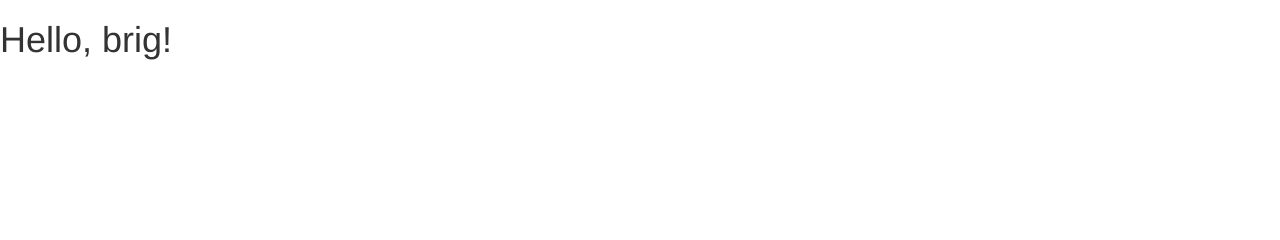
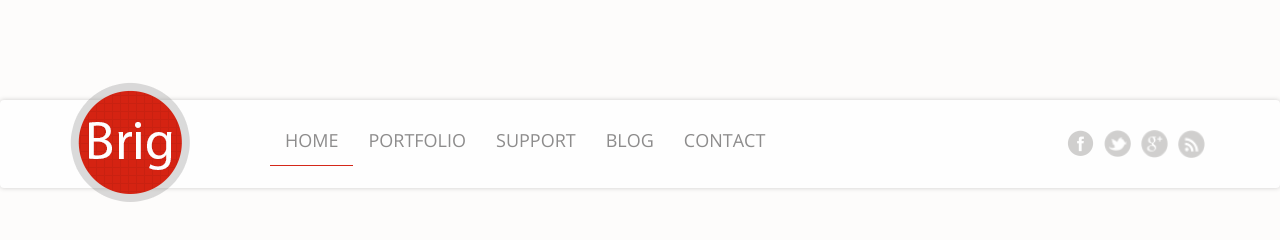
Before and after one commit to Aries-Nsk/bs3-learn, a plain HTML site: page index.html in a window 1280 px wide. Drawn offline with nearby package versions, Linux system fonts and the light colour scheme.

Commit message:
Первоначальная верстка панели меню

```diff
--- /dev/null
+++ b/css/brig.css
@@ -0,0 +1,65 @@
+body{
+    font-family: 'Open Sans', sans-serif;
+    font-size: 12px;
+    color: #868585;
+    background: #fdfcfb;
+    font-weight: normal;
+
+}
+img{
+    max-width: 100%;
+    height: auto;
+}
+
+header{
+    margin: 100px 0 80px;
+}
+.menu{
+    background: #fefefe;
+    border: 0;  /* Убрали рамку вокруг панели меню */
+    box-shadow: 0 0 5px rgba(0, 0, 0, .19); /* Тень вокруг панели меню */
+    padding: 15px 0;    /* Расширили вверх и вниз на 15 px. Слева справо 000 */
+}
+.navbar-brand{
+    padding-right: 80px; /* Отступ справо 80 пикс. */
+}
+.navbar-brand img{      /* Подгоним логотип на место */
+    position: relative;
+    top: -48px;
+}
+.navbar-default .navbar-nav > li > a{   /* Шрифт пунктов меню */
+    color: #8d8c8c;
+    font-size: 18px;
+    text-transform: uppercase;
+}
+.navbar-default .navbar-nav > li.active-link > a{   /* Подсветка активной ссылки */
+    border-bottom: 1px solid #d42819;
+    color: #8d8c8c;
+}
+.navbar-default .navbar-nav:not(.icons) > li > a:hover{   /* При наведении, но не иконки */
+    border-bottom: 1px solid #d42819;
+    color: #8d8c8c;
+}
+.icons > li > a{    /* Растояние между иконками */
+    padding: 15px 5px;
+}
+
+
+/* Large Devices, Wide Screens */
+@media only screen and (max-width : 1200px) {
+
+}
+
+/* Medium Devoces, Desktops */
+@media only screen and (max-width : 992px) {
+
+}
+
+/* Small Devices, Tablets */
+@media only screen and (max-width : 767px) {
+
+}
+
+/* Extra Small Devices, Phones */
+@media only screen and (max-width : 480px) {
+}
--- a/index.html
+++ b/index.html
@@ -1,14 +1,18 @@
 <!DOCTYPE html>
 <html lang="en">
+  <!-- https://webformyself.com/minikurs/bootstrap/index-subscribe.html -->
+  <!-- Вестраю Brig (Bootstrap3) по курсу по ссылки выше -->
   <head>
     <meta charset="utf-8">
     <meta http-equiv="X-UA-Compatible" content="IE=edge">
     <meta name="viewport" content="width=device-width, initial-scale=1">
     <!-- The above 3 meta tags *must* come first in the head; any other head content must come *after* these tags -->
-    <title>Bootstrap test</title>
+    <title>Мой сайт Brig</title>
 
     <!-- Bootstrap -->
+    <link href="https://fonts.googleapis.com/css?family=Open+Sans&amp;subset=cyrillic" rel="stylesheet">
     <link href="css/bootstrap.min.css" rel="stylesheet">
+    <link href="css/brig.css" rel="stylesheet">
 
     <!-- HTML5 shim and Respond.js for IE8 support of HTML5 elements and media queries -->
     <!-- WARNING: Respond.js doesn't work if you view the page via file:// -->
@@ -18,7 +22,45 @@
     <![endif]-->
   </head>
   <body>
-    <h1>Hello, brig!</h1>
+
+    <header>
+      <nav class="navbar navbar-default menu">
+        <div class="container">
+          <!-- Brand and toggle get grouped for better mobile display -->
+          <div class="navbar-header">
+            <button type="button" class="navbar-toggle collapsed" data-toggle="collapse" data-target="#bs-example-navbar-collapse-1" aria-expanded="false">
+              <span class="sr-only">Toggle navigation</span>
+              <span class="icon-bar"></span>
+              <span class="icon-bar"></span>
+              <span class="icon-bar"></span>
+            </button>
+            <a class="navbar-brand" href="#"><img src="img/logo.png" height="120" width="120"></a>
+          </div>
+
+          <!-- Collect the nav links, forms, and other content for toggling -->
+          <div class="collapse navbar-collapse" id="bs-example-navbar-collapse-1">
+            <ul class="nav navbar-nav">
+              <li class="active-link"><a href="#">home</a></li>
+              <li><a href="#">portfolio</a></li>
+              <li><a href="#">support</a></li>
+              <li><a href="#">blog</a></li>
+              <li><a href="#">contact</a></li>
+            </ul>
+
+            <ul class="nav navbar-nav navbar-right icons">
+                <li><a href="#"><img src="img/facebook.png" height="26" width="27"></a> </li>
+                <li><a href="#"><img src="img/twitter.png" height="26" width="27"></a> </li>
+                <li><a href="#"><img src="img/google_plus.png" height="26" width="27"></a> </li>
+                <li><a href="#"><img src="img/rss.png" height="26" width="27"></a> </li>
+            </ul>
+          </div><!-- /.navbar-collapse -->
+        </div><!-- /.container-fluid -->
+      </nav>
+    </header>
+
+    <footer>
+
+    </footer>
 
     <script src="js/jquery.js"></script>
     <script src="js/bootstrap.min.js"></script>
```
